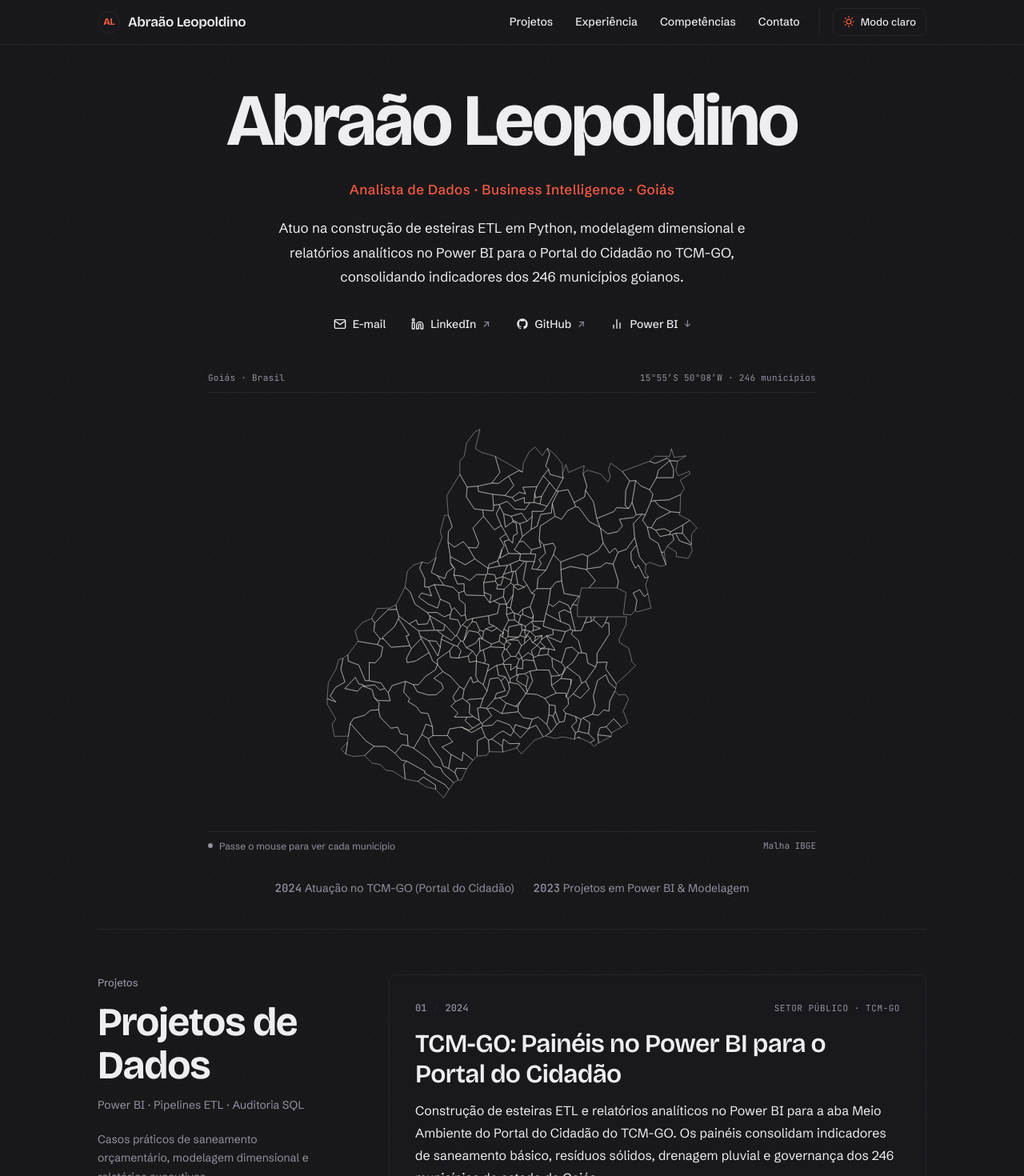
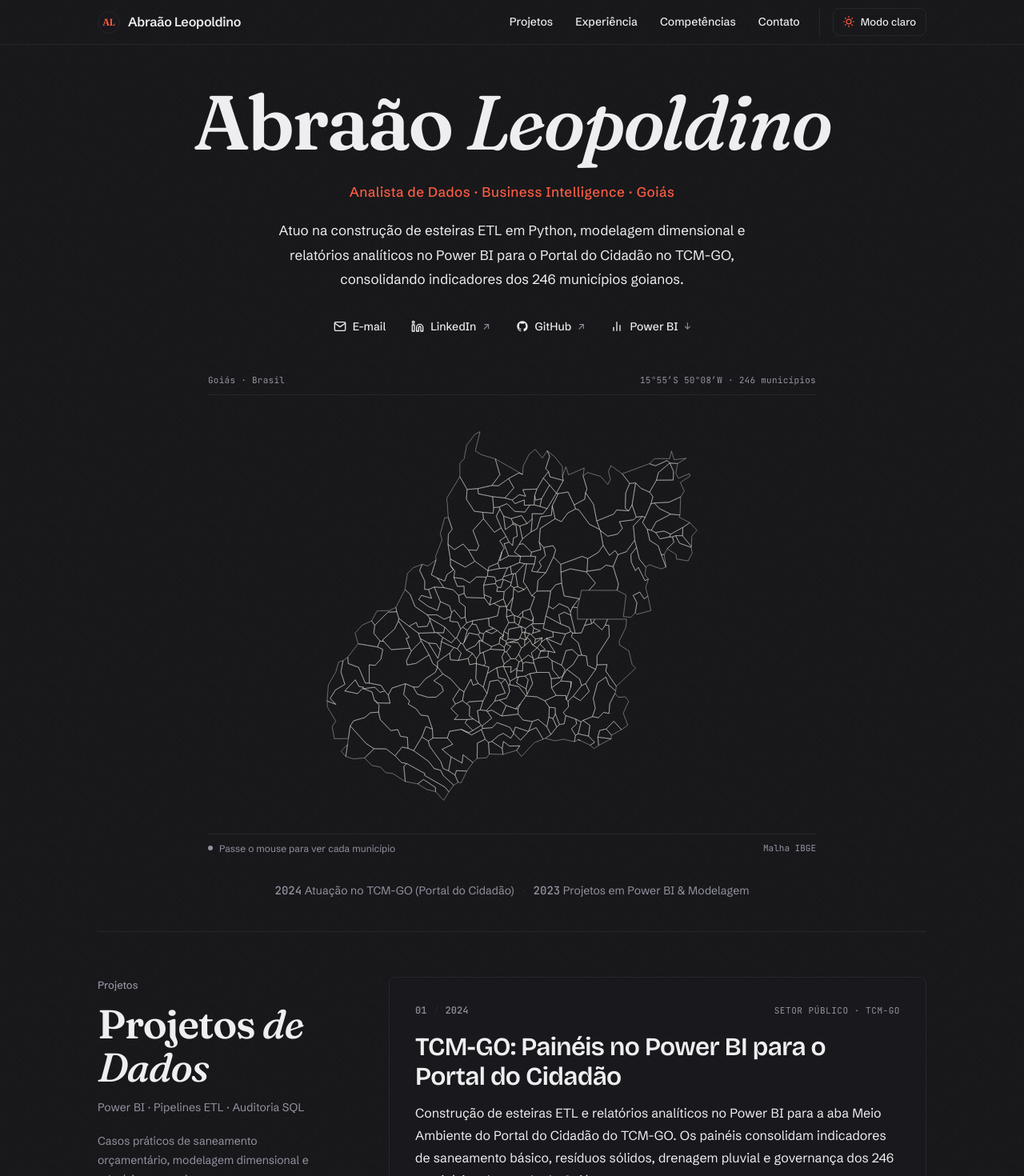
Before and after one commit to cezarbtw/portfolio-data-analyst, a React (Vite) app: page / in a window 1280 px wide. Shown: the top 1470 px of the page at 80% size. Built offline with nearby package versions, Linux system fonts and the light colour scheme.

Commit message:
refactor(typography): adotar Fraunces editorial com itálicos contrastantes e ajustar sublinhado de contato

```diff
--- a/index.html
+++ b/index.html
@@ -28,11 +28,11 @@
     content="Pipelines ETL em Python, consultas SQL e relatórios Power BI para o Portal do Cidadão do TCM-GO nos 246 municípios de Goiás." />
   <meta name="twitter:image" content="https://portfolio-nine-topaz-80uumwpn5g.vercel.app/og-image.png" />
 
-  <!-- Google Fonts: Bricolage Grotesque (display) · Schibsted Grotesk (corpo) · JetBrains Mono (mono) -->
+  <!-- Google Fonts: Fraunces (display editorial) · Bricolage Grotesque (títulos de cards) · Schibsted Grotesk (corpo) · JetBrains Mono (dados) -->
   <link rel="preconnect" href="https://fonts.googleapis.com" />
   <link rel="preconnect" href="https://fonts.gstatic.com" crossorigin />
   <link
-    href="https://fonts.googleapis.com/css2?family=Bricolage+Grotesque:opsz,wght@12..96,500;12..96,600;12..96,700;12..96,800&family=JetBrains+Mono:wght@400;500;600&family=Schibsted+Grotesk:ital,wght@0,400;0,500;0,600;0,700;1,400&display=swap"
+    href="https://fonts.googleapis.com/css2?family=Bricolage+Grotesque:opsz,wght@12..96,500;12..96,600;12..96,700&family=Fraunces:ital,opsz,wght,SOFT,WONK@0,9..144,400..700,50,1;1,9..144,400..600,50,1&family=JetBrains+Mono:wght@400;500;600&family=Schibsted+Grotesk:ital,wght@0,400;0,500;0,600;0,700;1,400&display=swap"
     rel="stylesheet" />
 </head>
 
--- a/src/components/Experience.jsx
+++ b/src/components/Experience.jsx
@@ -34,8 +34,8 @@ export default function Experience() {
               <div className="font-body font-medium text-[13px] text-[var(--muted)]">
                 Experiência
               </div>
-              <h2 className="font-display font-bold text-[clamp(2rem,4vw,3.1rem)] tracking-[-0.025em] leading-[1.08] text-[var(--ink)]">
-                Trajetória Profissional
+              <h2 className="font-display font-semibold text-[clamp(2rem,4vw,3.15rem)] tracking-[-0.025em] leading-[1.06] text-[var(--ink)]">
+                Trajetória <em className="italic font-medium">Profissional</em>
               </h2>
               <p className="font-body text-[14px] text-[var(--muted)] leading-[1.6]">
                 Setor público · Auditoria · BI
@@ -63,7 +63,7 @@ export default function Experience() {
                 </div>
 
                 {/* Cargo */}
-                <h3 className="font-display font-semibold text-[clamp(1.25rem,2.2vw,1.8rem)] tracking-[-0.02em] leading-[1.25] text-[var(--ink)] mb-5">
+                <h3 className="font-sans font-semibold text-[clamp(1.25rem,2.2vw,1.8rem)] tracking-[-0.02em] leading-[1.25] text-[var(--ink)] mb-5">
                   {exp.role}
                 </h3>
 
--- a/src/components/Header.jsx
+++ b/src/components/Header.jsx
@@ -71,10 +71,10 @@ export default function Header() {
             className="flex items-center gap-2.5 text-[var(--ink)] hover:text-[var(--accent)] transition-colors focus-visible:outline-none group"
             aria-label="Ir para o topo"
           >
-            <span className="w-7 h-7 rounded-full bg-[var(--surface)] border border-[var(--line)] group-hover:border-[var(--accent)] flex items-center justify-center font-display font-bold text-[12px] tracking-[-0.04em] text-[var(--accent)] transition-colors">
+            <span className="w-7 h-7 rounded-full bg-[var(--surface)] border border-[var(--line)] group-hover:border-[var(--accent)] flex items-center justify-center font-display font-semibold text-[12px] tracking-[-0.03em] text-[var(--accent)] transition-colors">
               AL
             </span>
-            <span className="font-display font-semibold text-[16px] sm:text-[17px] tracking-[-0.02em] text-[var(--ink)]">
+            <span className="font-body font-semibold text-[15px] sm:text-[16px] tracking-[-0.015em] text-[var(--ink)]">
               <span className="hidden sm:inline">Abraão Leopoldino</span>
               <span className="sm:hidden">Abraão L.</span>
             </span>
@@ -153,10 +153,10 @@ export default function Header() {
           {/* Topo do modal */}
           <div className="flex items-center justify-between pb-4 border-b border-[var(--line)]">
             <div className="flex items-center gap-2.5">
-              <span className="w-7 h-7 rounded-full bg-[var(--surface)] border border-[var(--line)] flex items-center justify-center font-display font-bold text-[12px] tracking-[-0.04em] text-[var(--accent)]">
+              <span className="w-7 h-7 rounded-full bg-[var(--surface)] border border-[var(--line)] flex items-center justify-center font-display font-semibold text-[12px] tracking-[-0.03em] text-[var(--accent)]">
                 AL
               </span>
-              <span className="font-display font-semibold text-[17px] tracking-[-0.02em]">Abraão Leopoldino</span>
+              <span className="font-body font-semibold text-[16px] tracking-[-0.015em]">Abraão Leopoldino</span>
             </div>
             <button
               type="button"
--- a/src/components/Hero.jsx
+++ b/src/components/Hero.jsx
@@ -7,9 +7,9 @@ export default function Hero() {
     <section id="sobre" className="pt-8 sm:pt-12 pb-6 sm:pb-10 border-b border-[var(--line)]">
       {/* ─── 1ª DOBRA: IDENTIDADE TIPOGRÁFICA CENTRALIZADA ─── */}
       <div className="flex flex-col items-center text-center">
-        {/* 1. Nome em Bricolage Grotesque */}
-        <h1 className="font-display font-bold text-[clamp(2.5rem,7.2vw,5.75rem)] tracking-[-0.03em] leading-[1.03] text-[var(--ink)] max-w-[18ch] mx-auto break-words">
-          Abraão Leopoldino
+        {/* 1. Nome em Fraunces com itálico editorial */}
+        <h1 className="font-display font-semibold text-[clamp(2.75rem,7.8vw,6rem)] tracking-[-0.03em] leading-[1.02] text-[var(--ink)] max-w-[18ch] mx-auto break-words">
+          Abraão <em className="italic font-medium">Leopoldino</em>
         </h1>
 
         {/* 2. Subtítulo em coral (único destaque colorido do cabeçalho hero) */}
--- a/src/components/Projects.jsx
+++ b/src/components/Projects.jsx
@@ -20,8 +20,8 @@ export default function Projects() {
               <div className="font-body font-medium text-[13px] text-[var(--muted)]">
                 Projetos
               </div>
-              <h2 className="font-display font-bold text-[clamp(2rem,4vw,3.1rem)] tracking-[-0.025em] leading-[1.08] text-[var(--ink)]">
-                Projetos de Dados
+              <h2 className="font-display font-semibold text-[clamp(2rem,4vw,3.15rem)] tracking-[-0.025em] leading-[1.06] text-[var(--ink)]">
+                Projetos <em className="italic font-medium">de Dados</em>
               </h2>
               <p className="font-body text-[14px] text-[var(--muted)] leading-[1.6]">
                 Power BI · Pipelines ETL · Auditoria SQL
@@ -50,7 +50,7 @@ export default function Projects() {
                 </div>
 
                 {/* Título Principal */}
-                <h3 className="font-display font-semibold text-[clamp(1.45rem,2.6vw,2rem)] tracking-[-0.02em] text-[var(--ink)] group-hover:text-[var(--accent)] transition-colors leading-[1.18] mb-3">
+                <h3 className="font-sans font-semibold text-[clamp(1.45rem,2.6vw,2rem)] tracking-[-0.02em] text-[var(--ink)] group-hover:text-[var(--accent)] transition-colors leading-[1.18] mb-3">
                   <Link to={`/projetos/${featuredProject.slug}`} className="hover:underline focus-visible:outline-none">
                     {featuredProject.title}
                   </Link>
@@ -147,7 +147,7 @@ export default function Projects() {
                   </div>
 
                   {/* Título do Projeto */}
-                  <h4 className="font-display font-semibold text-[18px] sm:text-[20px] tracking-[-0.015em] text-[var(--ink)] group-hover:text-[var(--accent)] transition-colors leading-[1.28] mb-2">
+                  <h4 className="font-sans font-semibold text-[18px] sm:text-[20px] tracking-[-0.015em] text-[var(--ink)] group-hover:text-[var(--accent)] transition-colors leading-[1.28] mb-2">
                     <Link to={`/projetos/${project.slug}`} className="hover:underline focus-visible:outline-none">
                       {project.title}
                     </Link>
--- a/src/components/Skills.jsx
+++ b/src/components/Skills.jsx
@@ -34,8 +34,8 @@ export default function Skills() {
               <div className="font-body font-medium text-[13px] text-[var(--muted)]">
                 Competências
               </div>
-              <h2 className="font-display font-bold text-[clamp(2rem,4vw,3.1rem)] tracking-[-0.025em] leading-[1.08] text-[var(--ink)]">
-                Habilidades Técnicas
+              <h2 className="font-display font-semibold text-[clamp(2rem,4vw,3.15rem)] tracking-[-0.025em] leading-[1.06] text-[var(--ink)]">
+                Habilidades <em className="italic font-medium">Técnicas</em>
               </h2>
               <p className="font-body text-[14px] text-[var(--muted)] leading-[1.6]">
                 Stack &amp; Metodologias
--- a/src/index.css
+++ b/src/index.css
@@ -78,6 +78,12 @@
    UTILITÁRIOS E COMPONENTES
    ═════════════════════════════════════════════════════════════ */
 @layer utilities {
+  /* Ajuste óptico e expressividade para Fraunces */
+  .font-display {
+    font-optical-sizing: auto;
+    font-variation-settings: "SOFT" 50, "WONK" 1;
+  }
+
   /* Textura de ruído de película 4K para elementos fixos como Header e Mobile Menu */
   .bg-noise {
     background-color: var(--bg);
@@ -119,13 +125,12 @@
     width: 100%;
     height: 2px;
     background-color: var(--accent);
-    transform: scaleX(0.75);
-    transform-origin: left;
-    transition: transform 220ms cubic-bezier(0.16, 1, 0.3, 1), height 180ms ease;
+    opacity: 0.75;
+    transition: opacity 200ms ease, height 200ms ease, transform 200ms ease;
   }
   .link-email-underline:hover::after {
-    transform: scaleX(1);
-    height: 3px;
+    opacity: 1;
+    height: 4px;
   }
 
   /* Ícone de seta externa com movimento no hover */
--- a/src/pages/ProjectDetail.jsx
+++ b/src/pages/ProjectDetail.jsx
@@ -56,8 +56,8 @@ export default function ProjectDetail() {
               <span>{project.context}</span>
             </div>
 
-            {/* Título em Bricolage Grotesque */}
-            <h1 className="font-display font-bold tracking-[-0.025em] text-[clamp(2.25rem,5.5vw,4rem)] leading-[1.06] text-[var(--ink)] max-w-[900px]">
+            {/* Título em Fraunces */}
+            <h1 className="font-display font-semibold tracking-[-0.025em] text-[clamp(2.25rem,5.5vw,4rem)] leading-[1.04] text-[var(--ink)] max-w-[900px]">
               {project.title}
             </h1>
 
--- a/tailwind.config.js
+++ b/tailwind.config.js
@@ -18,7 +18,8 @@ export default {
         'accent-subtle': 'var(--accent-subtle)',
       },
       fontFamily: {
-        display: ['"Bricolage Grotesque"', 'system-ui', 'sans-serif'],
+        display: ['"Fraunces"', 'Georgia', 'serif'],
+        sans: ['"Bricolage Grotesque"', 'system-ui', 'sans-serif'],
         body: ['"Schibsted Grotesk"', 'system-ui', '-apple-system', 'sans-serif'],
         mono: ['"JetBrains Mono"', 'ui-monospace', 'monospace'],
       },
```
Also changed, not shown: src/components/Contact.jsx (+4 -4 lines), public/favicon.svg.
